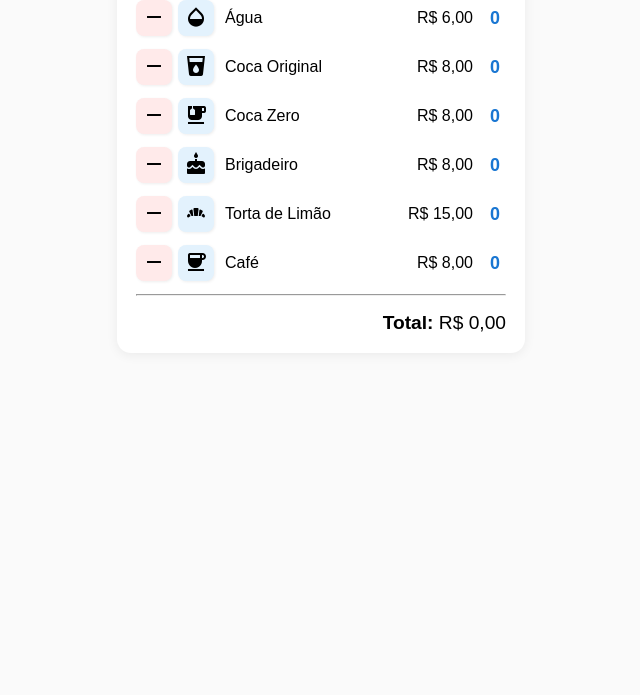
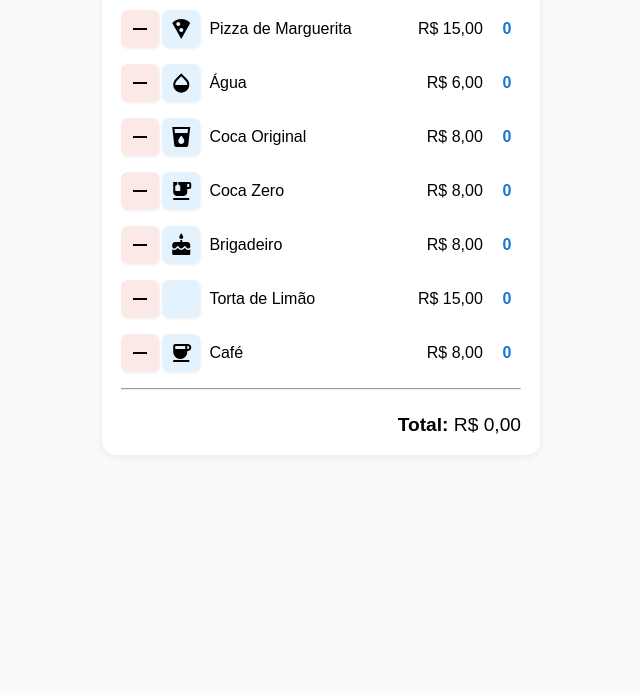
Before and after one commit to alex-f-h/alex-f-h.github.io, a plain HTML site: page index.html in a window 1280 px wide. Shown: the part 105-800 px from the top of the page, without its empty margins (319-959 px from the left). Drawn offline with Linux system fonts and the light colour scheme.

Commit message:
Update index.html

```diff
--- a/index.html
+++ b/index.html
@@ -1,5 +1,5 @@
 <!DOCTYPE html>
-<html lang="pt-BR">
+<html lang="pt-br">
 <head>
   <meta charset="UTF-8">
   <title>Comanda Interativa</title>
@@ -9,84 +9,85 @@
   <style>
     body {
       background: #fafafa;
+      font-family: Arial, sans-serif;
       margin: 0;
       padding: 0;
-      font-family: Arial, sans-serif;
     }
-    .comanda-box {
-      max-width: 370px;
+    .container {
+      max-width: 400px;
       margin: 2rem auto;
+      padding: 1.2rem;
       background: #fff;
       border-radius: 14px;
-      box-shadow: 0 2px 12px #0001;
-      padding: 1.5rem 1.2rem 1.2rem 1.2rem;
+      box-shadow: 0 2px 10px #0001;
     }
     .item-row {
       display: flex;
       align-items: center;
-      margin-bottom: 13px;
-      gap: 3px;
+      margin-bottom: 16px;
+      gap: 0.2rem;
     }
-    .btn-remover {
-      width: 36px;
-      height: 36px;
-      margin-right: 3px;
+    .btn-remover, .btn-adicionar {
+      width: 38px;
+      height: 38px;
       border: none;
-      background: #ffeaea;
-      border-radius: 8px;
+      border-radius: 7px;
       cursor: pointer;
+      display: flex;
+      align-items: center;
+      justify-content: center;
       box-shadow: 1px 1px 3px #eee;
+      font-size: 1.6em;
+      background: #fbe9e7;
       transition: background 0.2s;
     }
-    .btn-remover:hover {
-      background: #ffc9c9;
+    .btn-remover:active { background: #ffcccb; }
+    .btn-adicionar {
+      background: #e3f2fd;
+      margin-right: 6px;
     }
-    .btn-adicionar {
-      width: 36px;
-      height: 36px;
-      margin-right: 8px;
-      border: none;
-      background: #e3f2fd;
-      border-radius: 8px;
-      cursor: pointer;
-      box-shadow: 1px 1px 3px #eee;
-      transition: background 0.2s;
-    }
-    .btn-adicionar:hover {
-      background: #bbdefb;
-    }
+    .btn-adicionar:active { background: #b3e5fc; }
     .item-nome {
       flex: 1 1 0;
-      min-width: 92px;
+      min-width: 70px;
+      font-size: 1em;
+      margin-right: 0.5em;
     }
     .item-preco {
-      min-width: 49px;
+      min-width: 52px;
       text-align: right;
-      margin-right: 8px;
-      font-variant-numeric: tabular-nums;
+      font-size: 1em;
+      margin-right: 7px;
     }
     .item-contador {
       font-weight: bold;
-      min-width: 22px;
+      min-width: 28px;
       text-align: center;
-      font-size: 1.12em;
+      font-size: 1em;
       color: #1976d2;
     }
     .total-area {
       font-size: 1.2em;
       text-align: right;
-      padding-top: 8px;
+      padding-top: 1rem;
+      font-weight: 500;
+    }
+    @media (max-width: 520px) {
+      .container { max-width: 98vw; padding: 2vw; }
+      .item-row { font-size: 1em; }
     }
   </style>
 </head>
 <body>
-  <div class="comanda-box">
+  <div class="container">
+    <h2 style="text-align:center; font-weight:600; letter-spacing:0.02em; margin-bottom:1rem;">Comanda Interativa</h2>
     <div id="itens-comanda"></div>
     <hr>
     <div class="total-area">
       <b>Total:</b> R$ <span id="total-geral">0,00</span>
     </div>
   </div>
+
   <script>
     const itens = [
       { nome: "Pizza de Marguerita", preco: 15.00, icone: "local_pizza" },
@@ -94,7 +95,7 @@
       { nome: "Coca Original", preco: 8.00, icone: "local_drink" },
       { nome: "Coca Zero", preco: 8.00, icone: "emoji_food_beverage" },
       { nome: "Brigadeiro", preco: 8.00, icone: "cake" },
-      { nome: "Torta de Limão", preco: 15.00, icone: "bakery_dining" },
+      { nome: "Torta de Limão", preco: 15.00, icone: "nutrition" }, // Alterado aqui!
       { nome: "Café", preco: 8.00, icone: "coffee" }
     ];
 
@@ -111,10 +112,10 @@
         const linha = document.createElement("div");
         linha.className = "item-row";
         linha.innerHTML = `
-          <button class="btn-remover" data-idx="${idx}">
+          <button class="btn-remover" data-idx="${idx}" aria-label="Remover ${item.nome}">
             <span class="material-icons">remove</span>
           </button>
-          <button class="btn-adicionar" data-idx="${idx}">
+          <button class="btn-adicionar" data-idx="${idx}" aria-label="Adicionar ${item.nome}">
             <span class="material-icons">${item.icone}</span>
           </button>
           <span class="item-nome">${item.nome}</span>
```
